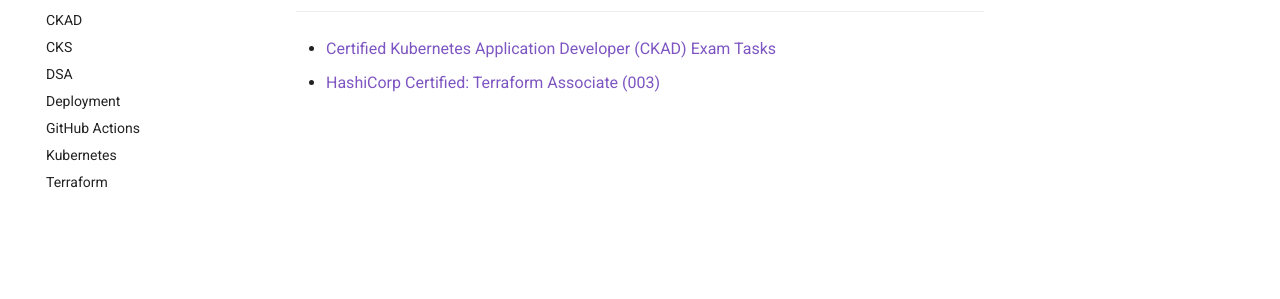
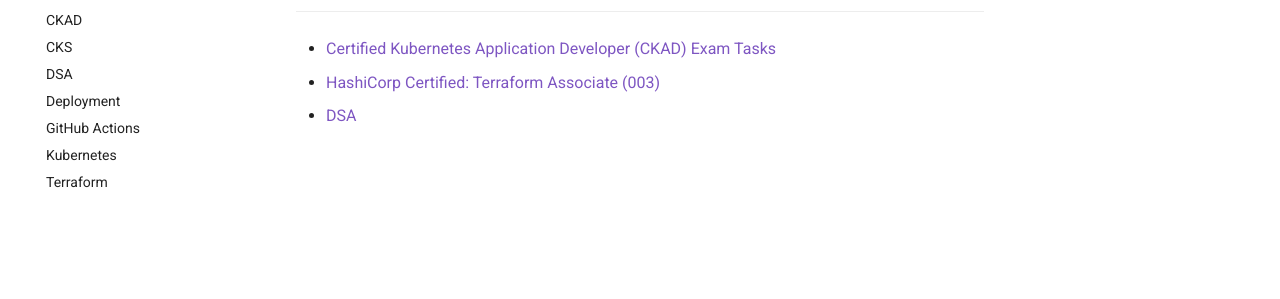
Before and after one commit to imyashkale/portfolio, an MkDocs documentation site: the page built from docs/blog/pinned.md, in a window 1280 px wide. Shown: the part 318-617 px from the top of the page. Built offline with MkDocs 1.6.1 and Material for MkDocs 9.7.7, drawn with Linux system fonts in a browser that asks for light colours.

Commit message:
DSA Section Added

```diff
--- a/docs/blog/pinned.md
+++ b/docs/blog/pinned.md
@@ -8,3 +8,4 @@ _Welcome to the hub of my most impactful content._
 
 - [Certified Kubernetes Application Developer (CKAD) Exam Tasks](posts/ckad/ckad-tasks.md)
 - [HashiCorp Certified: Terraform Associate (003)](posts/terraform/exam-objective.md)
+- [DSA](posts/dsa/index.md)
```
